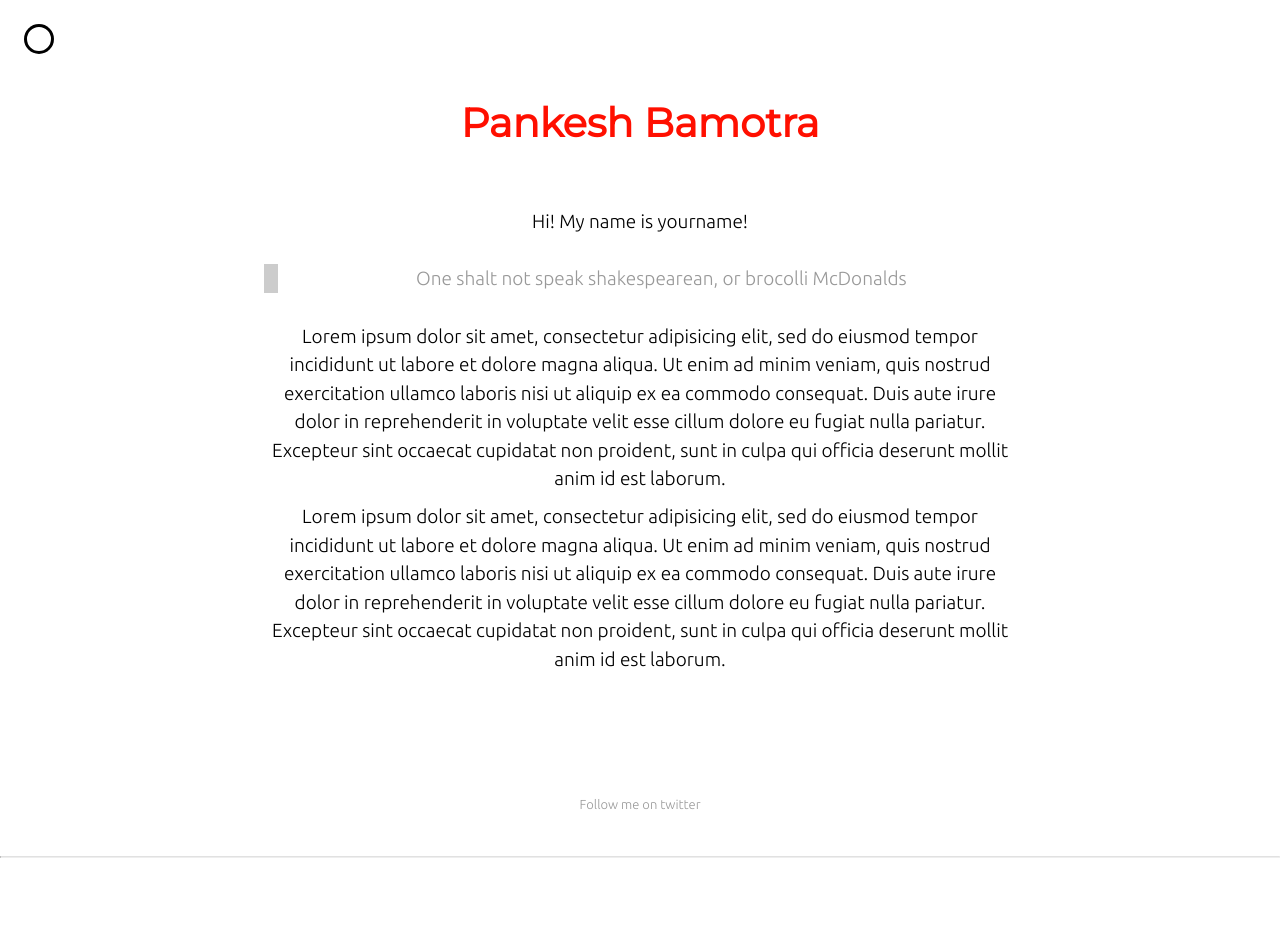
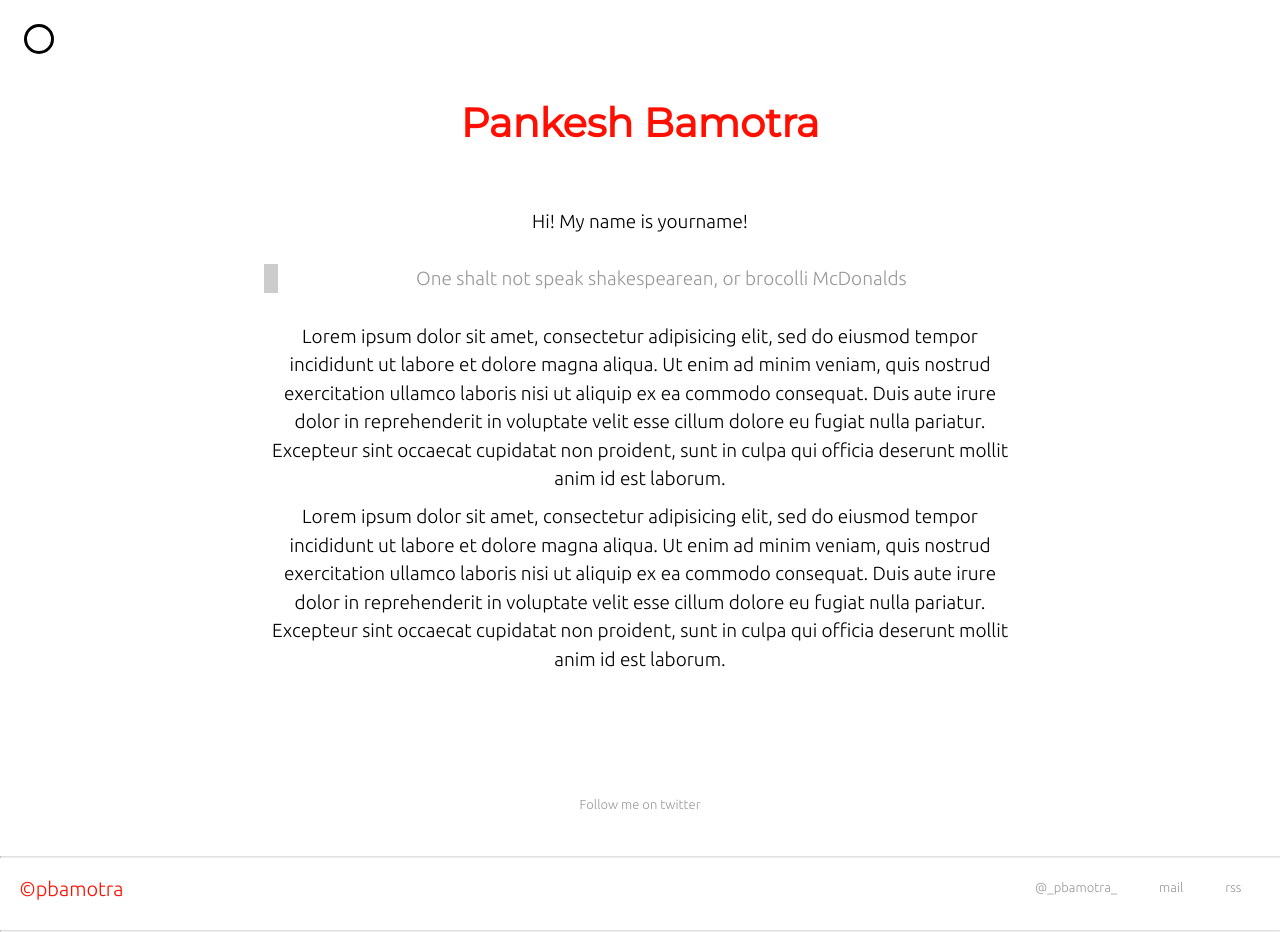
Before and after one commit to pbamotra/sciontist, a Jekyll site: the page built from about.markdown, in a window 1280 px wide. Built offline with Jekyll 4.4.1, drawn with Linux system fonts in a browser that asks for light colours; nearby versions of some CDN libraries; before the commit the page ends 900 px from its top, so only the background shows below that.

Commit message:
copyright

```diff
--- a/_includes/footer.html
+++ b/_includes/footer.html
@@ -9,7 +9,7 @@
         </div>
     {% endif %}
     <hr />
-    <!-- <div class="user-footer">
+    <div class="user-footer">
         <div class="copyright alignable pull-left">
             {% if site.copyright %}
                 <h2> &copy;{{ site.copyright }}</h2>
@@ -31,7 +31,7 @@
     </div>
     <div style="clear:both"></div>
     <hr />
-    <div class="theme-footer">
+    <!-- <div class="theme-footer">
         <p class="alignable pull-left" style="display: inline-block">
             Built with <a href="http://jekyllrb.com/" class="different-highlight underline">Jekyll</a> and <a href="http://ankitsultana.me/accent/" class="different-highlight underline">accent</a>
         </p>
```
